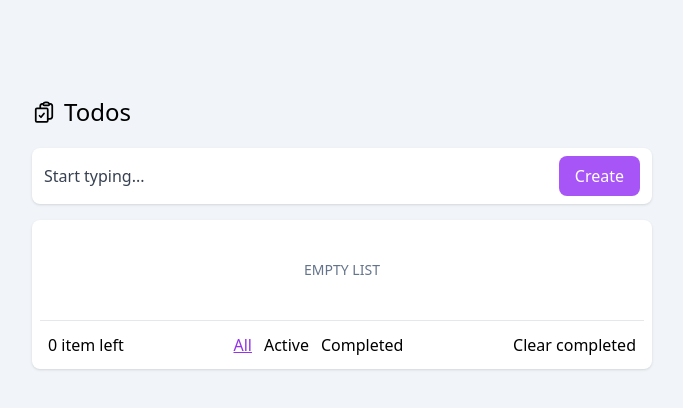
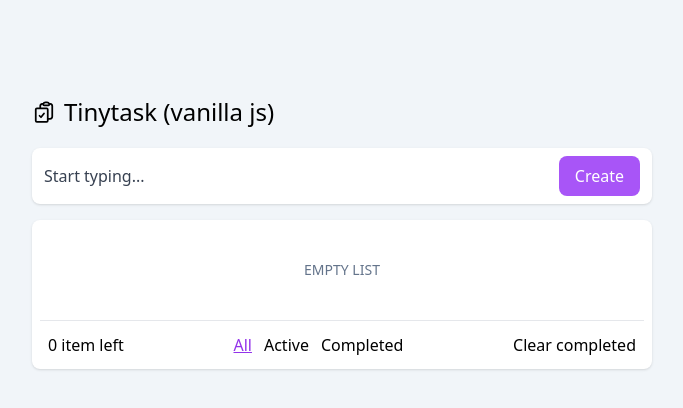
Before and after one commit to SoukainaZ/tinytask-vanilla, a plain HTML site: page index.html in a window 1280 px wide. Shown: the whole page, without its empty margins (298-981 px from the left). Drawn offline with nearby package versions, Linux system fonts and the light colour scheme.

Commit message:
Rename logo

```diff
--- a/index.html
+++ b/index.html
@@ -25,7 +25,7 @@
               d="M11.35 3.836c-.065.21-.1.433-.1.664 0 .414.336.75.75.75h4.5a.75.75 0 0 0 .75-.75 2.25 2.25 0 0 0-.1-.664m-5.8 0A2.251 2.251 0 0 1 13.5 2.25H15c1.012 0 1.867.668 2.15 1.586m-5.8 0c-.376.023-.75.05-1.124.08C9.095 4.01 8.25 4.973 8.25 6.108V8.25m8.9-4.414c.376.023.75.05 1.124.08 1.131.094 1.976 1.057 1.976 2.192V16.5A2.25 2.25 0 0 1 18 18.75h-2.25m-7.5-10.5H4.875c-.621 0-1.125.504-1.125 1.125v11.25c0 .621.504 1.125 1.125 1.125h9.75c.621 0 1.125-.504 1.125-1.125V18.75m-7.5-10.5h6.375c.621 0 1.125.504 1.125 1.125v9.375m-8.25-3 1.5 1.5 3-3.75"
             />
           </svg>
-          <span class="text-2xl font-medium">Todos</span>
+          <span class="text-2xl font-medium">Tinytask (vanilla js)</span>
         </h1>
         <div id="progress-container" class="flex items-center space-x-2">
           <span id="progress-percent">0%</span>
```
